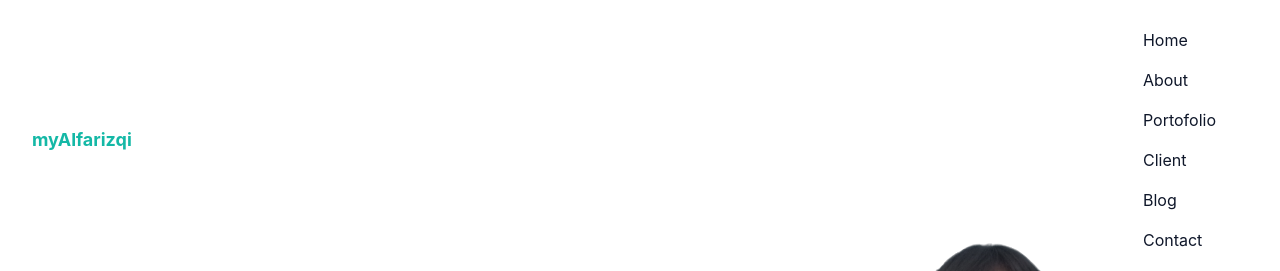
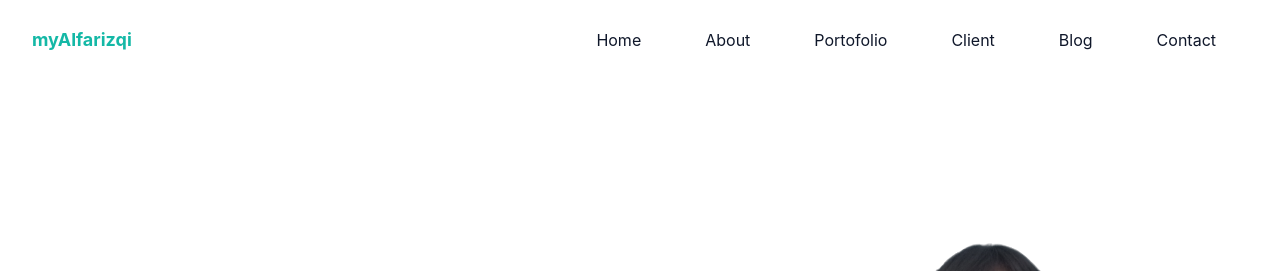
Before and after one commit to Xmsyd/Portofolio, a plain HTML site: page portofolio-tailwind-css/index.html in a window 1280 px wide. Shown: the top 271 px of the page. Drawn offline with Linux system fonts and the light colour scheme.

Commit message:
Fix Bugs

```diff
--- a/portofolio-tailwind-css/index.html
+++ b/portofolio-tailwind-css/index.html
@@ -29,18 +29,18 @@
 
                     <!-- Navigation Menu Start -->
                     <nav id="nav-menu" class="hidden absolute py-5 bg-white shadow-lg rounded-lg max-w-[250px] w-full right-4 top-full lg:block lg:static lg:bg-transparent lg:max-w-full lg:shadow-none lg:rounded-none">
-                        <ul class="block">
+                        <ul class="block lg:flex">
                             <li class="group">
                                 <a href="#home" class="text-base text-dark py-2 mx-8 flex group-hover:text-primary">Home</a>
                             </li>
                             <li class="group">
-                                <a href="#home" class="text-base text-dark py-2 mx-8 flex group-hover:text-primary">About</a>
+                                <a href="#about" class="text-base text-dark py-2 mx-8 flex group-hover:text-primary">About</a>
                             </li>
                             <li class="group">
-                                <a href="#home" class="text-base text-dark py-2 mx-8 flex group-hover:text-primary">Portofolio</a>
+                                <a href="#portofolio" class="text-base text-dark py-2 mx-8 flex group-hover:text-primary">Portofolio</a>
                             </li>
                             <li class="group">
-                                <a href="#home" class="text-base text-dark py-2 mx-8 flex group-hover:text-primary">Client</a>
+                                <a href="#clients" class="text-base text-dark py-2 mx-8 flex group-hover:text-primary">Client</a>
                             </li>
                             <li class="group">
                                 <a href="#home" class="text-base text-dark py-2 mx-8 flex group-hover:text-primary">Blog</a>
```
Also changed, not shown: portofolio-tailwind-css/dist/output.css.
